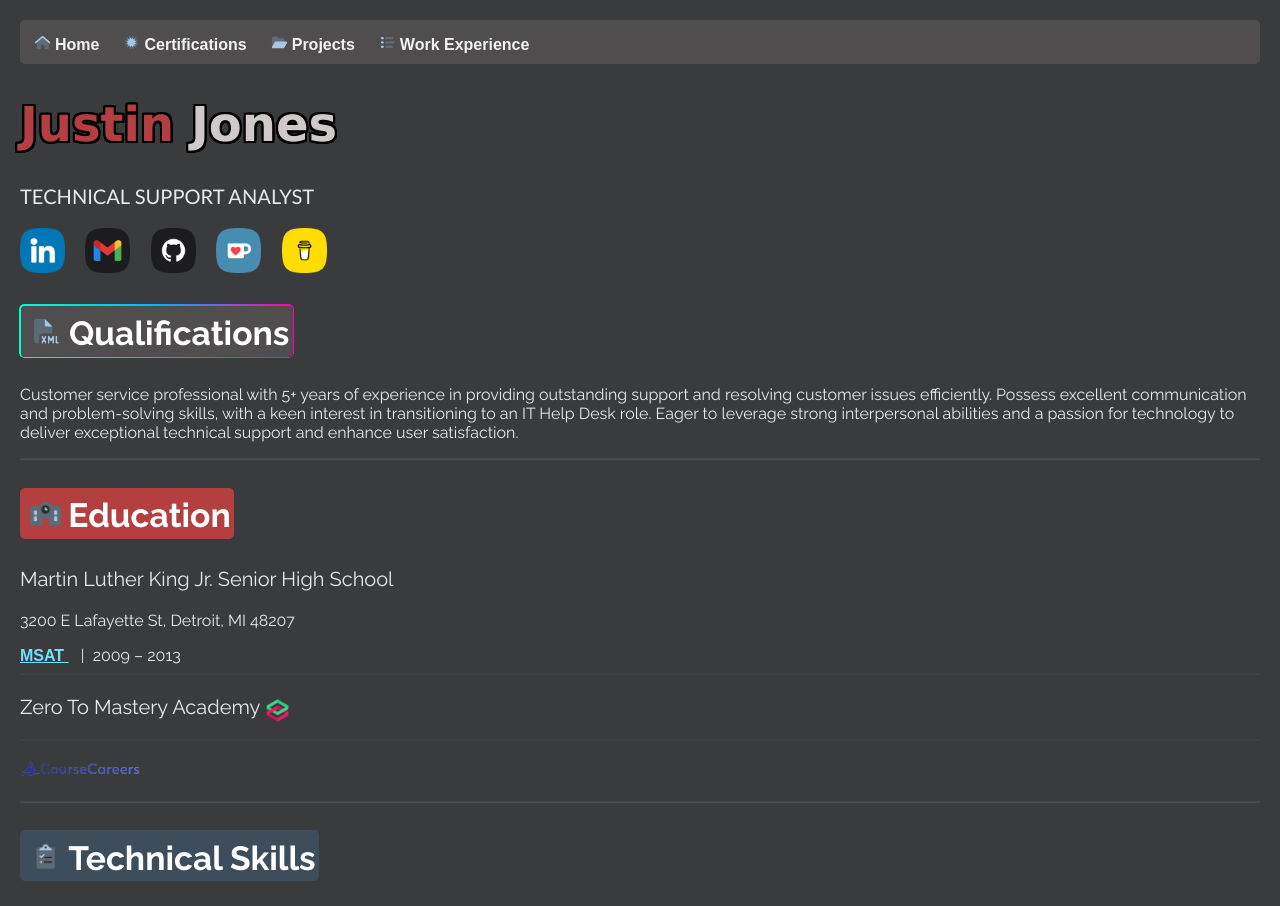
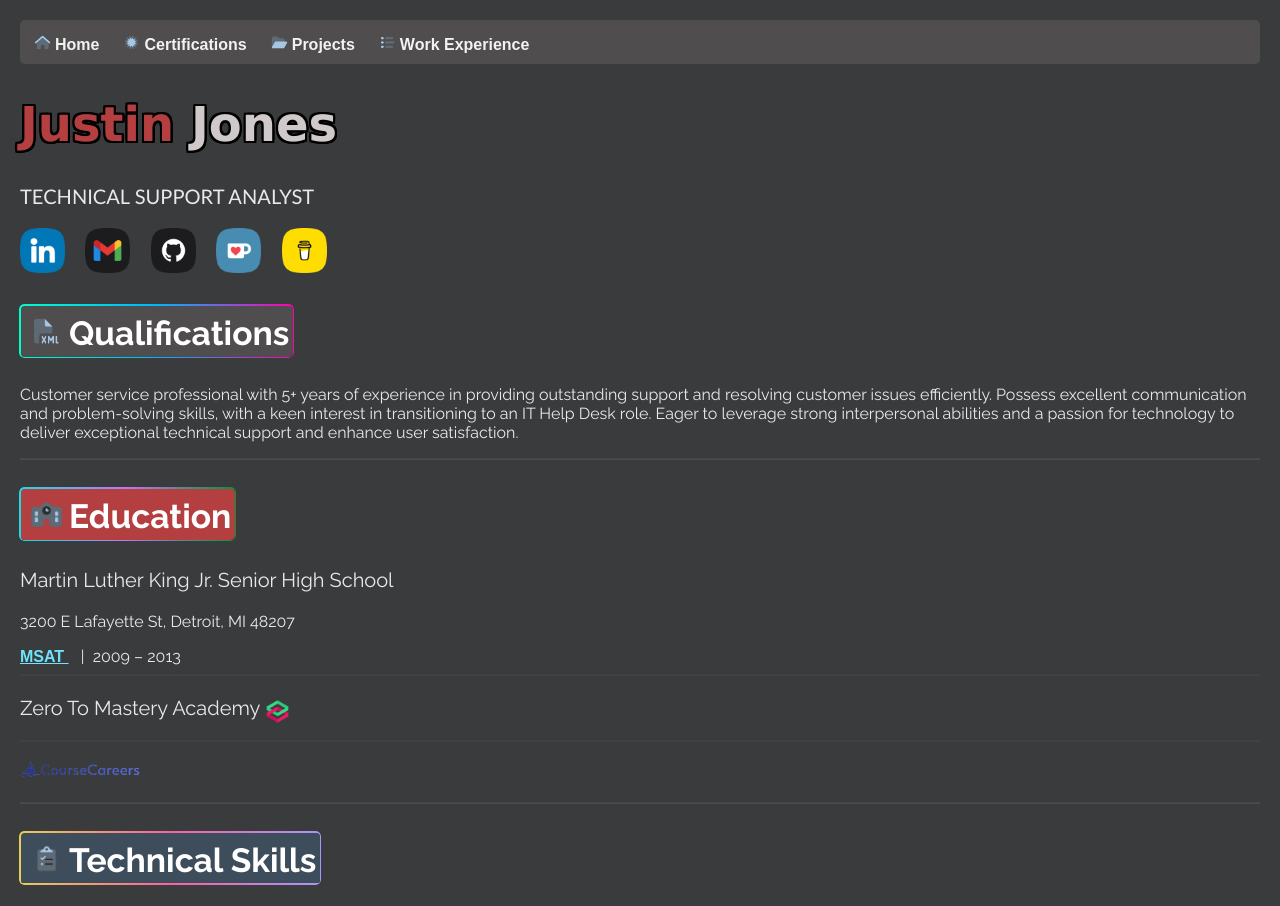
Before and after one commit to itzemanuelj/Justin-Emanuel-Jones-Resume, a plain HTML site: page index.html in a window 1280 px wide. Shown: the top 906 px of the page. Drawn offline with Linux system fonts and the light colour scheme.

Commit message:
testing border colors linear gradiant

```diff
--- a/index.html
+++ b/index.html
@@ -106,7 +106,7 @@
             a passion for technology to deliver exceptional technical support and enhance user satisfaction.</p>
     </div>
     <hr>
-    <h2 style="background-color:#b33f40;" class="txt2"><img class="down" src="/images/edu.PNG" height="45" width="45">Education</h2>
+    <h2 style="background-color:#b33f40;" class="txt5"><img class="down" src="/images/edu.PNG" height="45" width="45">Education</h2>
     <p class="txt3">Martin Luther King Jr. Senior High School</p>
     <p>3200 E Lafayette St, Detroit, MI 48207</p>
     <a class="edu" href="https://www.detroitk12.org/cms/lib/MI50000060/Centricity/Domain/109/MSAT%20One%20Pager.pdf" target="_blank">
@@ -160,7 +160,7 @@
 </div>
 <hr>
 <div class="section">
-    <h2 class="Certifications"><img class="down" src="/images/nav/certs.png" height="45" width="45">Certifications</h2>
+    <h2 style="background-color:#b33f40;" class="txt5" class="Certifications"><img class="down" src="/images/nav/certs.png" height="45" width="45">Certifications</h2>
     <ul>
         <a href="https://www.certmetrics.com/comptia/public/verification.aspx?code=NQDDM4V82Q9PV0KK" target="_blank">
             CompTIA IT Fundamentals (ITF+)&nbsp;<img class="down" src="images/itf.png" alt="comptia itf+ cert logo" height="35" width="35">
--- a/styles.css
+++ b/styles.css
@@ -185,16 +185,69 @@ word-spacing: 0%;}
   z-index: 1;
 }
 
-.txt2{
+.txt2 {
+  position: relative;
   font-family: "Raleway", sans-serif;
   font-optical-sizing: auto;
   font-size: 2.10em;
   color: rgb(255, 255, 255);
-  background: #3A3A3A;
+  background:#4f4f4f;;
   border-radius: 5px;
   width: fit-content;
-  padding: 0.1em;
-  /* border: 1px solid; */
+  padding: 4px;
+}
+
+.txt2::before {
+  content: '';
+  position: absolute;
+  top: -1px;
+  left: -1px;
+  right: -1px;
+  bottom: -1px;
+  border-radius: 5px;
+  padding: 1.5px; /* Adjust if needed to match the border width */
+  background: linear-gradient(90deg, rgb(231, 206, 84) 0%, hsla(335, 93%, 68%, 1) 50%, hsla(252, 89%, 78%, 1) 100%);
+  -webkit-mask: linear-gradient(#fff 0 0) content-box, linear-gradient(#fff 0 0);
+  -webkit-mask-composite: destination-out;
+  mask-composite: exclude;
+}
+
+.txt2 {
+  position: relative;
+  z-index: 1;
+}
+
+.txt5 {
+  position: relative;
+  font-family: "Raleway", sans-serif;
+  font-optical-sizing: auto;
+  font-size: 2.10em;
+  color: rgb(255, 255, 255);
+  background:#4f4f4f;;
+  border-radius: 5px;
+  width: fit-content;
+  padding: 4px;
+}
+
+.txt5::before {
+  content: '';
+  position: absolute;
+  top: -1px;
+  left: -1px;
+  right: -1px;
+  bottom: -1px;
+  border-radius: 5px;
+  padding: 1.5px; /* Adjust if needed to match the border width */
+  background:  linear-gradient(90deg, hsla(184, 82%, 51%, 1) 0%, hsla(275, 77%, 70%, 1) 50%, rgb(8, 148, 52) 100%);
+
+  -webkit-mask: linear-gradient(#fff 0 0) content-box, linear-gradient(#fff 0 0);
+  -webkit-mask-composite: destination-out;
+  mask-composite: exclude;
+}
+
+.txt5 {
+  position: relative;
+  z-index: 1;
 }
 
 .Certifications {
```
Also changed, not shown: Certifications.html (+1 -1 lines).
